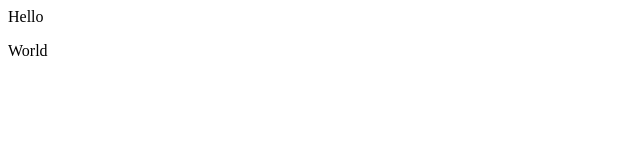
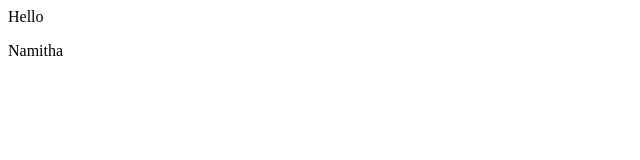
Before and after one commit to namitha789/demoGit, a plain HTML site: page index.html in a window 1280 px wide. Shown: the full height of the page, 0-640 px from the left. Drawn offline with Linux system fonts and the light colour scheme.

Commit message:
updated index.html

```diff
--- a/index.html
+++ b/index.html
@@ -1,2 +1,2 @@
 <div>Hello</div>
-<p>World</p>
+<p>Namitha</p>
```
